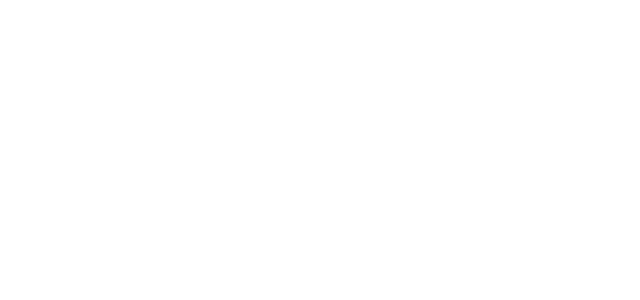
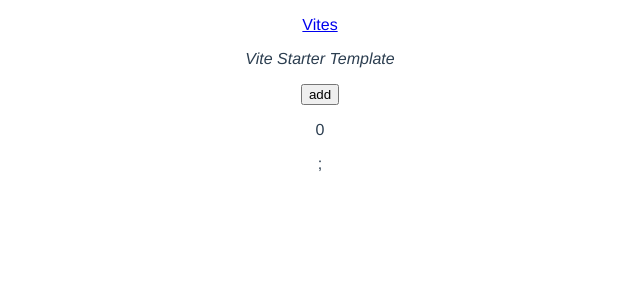
Before and after one commit to dylan-lv/vites, a Vue app: page / in a window 1280 px wide. Shown: the top 300 px of the page, without its empty margins (320-960 px from the left). Built offline with nearby package versions, Linux system fonts and the light colour scheme.

Commit message:
chore(app): 改为vue组件

```diff
--- a/src/App.tsx
+++ /dev/null
@@ -1,11 +0,0 @@
-import { defineComponent } from "vue";
-import "./style/common.scss";
-
-export default defineComponent({
-  setup() {
-    return { };
-  },
-  render() {
-    return <router-view />;
-  },
-});
--- a/src/main.ts
+++ b/src/main.ts
@@ -1,6 +1,6 @@
 import { createApp } from "vue";
 import router from "./router";
-import App from "./App";
+import App from "./App.vue";
 
 const app = createApp(App);
 app.use(router);
--- a/src/pages/index.tsx
+++ /dev/null
@@ -1,16 +0,0 @@
-import { defineComponent } from "vue";
-import Foo from "~/components/Foo";
-export default defineComponent({
-  setup() {},
-  render() {
-    return <div>
-      <p>
-        <a href="https://github.com/hayeslv/vites/" target="_blank">Vites</a>
-      </p>
-      <p>
-        <em>Vite Starter Template</em>
-      </p>
-      <Foo />
-    </div>;
-  },
-});
--- /dev/null
+++ b/src/pages/index.vue
@@ -0,0 +1,19 @@
+<script setup lang="ts">
+import { defineComponent } from "vue";
+import Foo from "~/components/Foo";
+</script>
+
+<template>
+  <div>
+    <p>
+      <a href="https://github.com/hayeslv/vites/" target="_blank">Vites</a>
+    </p>
+    <p>
+      <em>Vite Starter Template</em>
+    </p>
+    <Foo />
+  </div>
+</template>
+
+<style lang="scss" scoped>
+</style>
--- a/src/router/index.ts
+++ b/src/router/index.ts
@@ -5,7 +5,7 @@ const routes: Array<RouteRecordRaw> = [
   {
     path: "/",
     name: "Home",
-    component: () => import("~/pages/index"),
+    component: () => import("~/pages/index.vue"),
   },
 ];
 
```
Also changed, not shown: src/App.vue (added, +11 -0 lines).
